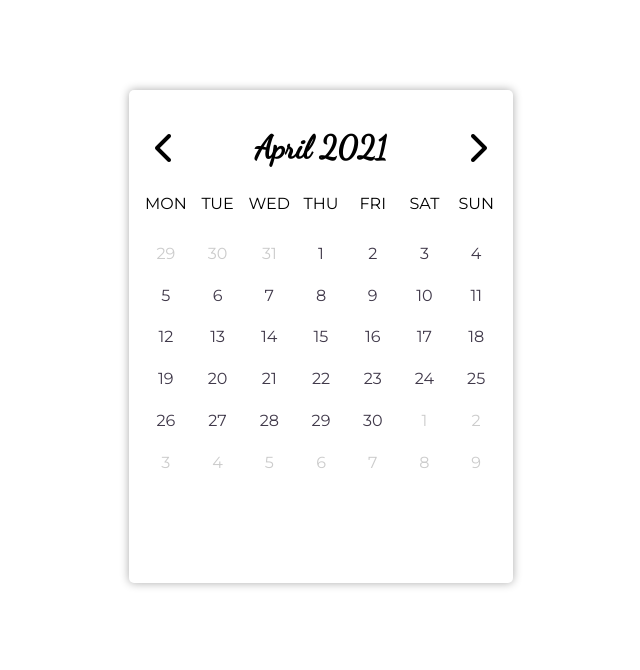
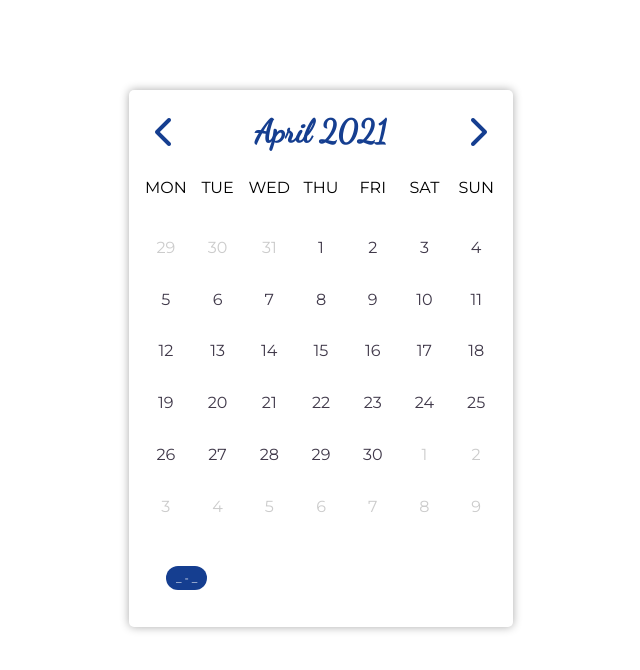
Before and after one commit to OnufreiArtem/custom-react-calendar, a React (Create React App) app: page / in a window 1280 px wide. Shown: the top 670 px of the page, without its empty margins (319-959 px from the left). Built offline with nearby package versions, Linux system fonts and the light colour scheme.

Commit message:
Added styles

```diff
--- a/src/components/App.js
+++ b/src/components/App.js
@@ -13,29 +13,9 @@ function App() {
     align-items: center;
   `;
 
-  const PopupButton = styled.button`
-    border-radius: 5px;
-    background-color: #7eca9c;
-    border: none;
-    box-shadow: 0 0 8px #0004;
-    transition: 0.3s all;
-    font-size: 1.2rem;
-    color: #40394a;
-    padding: 0.5rem;
-    margin: 1rem;
-
-    &:hover {
-      background-color: #ccffbd;
-    }
-
-    &:focus {
-      outline: none;
-    }
-  `;
-
   return (
     <AppContainer>
-      <Calendar id="calendar1" shown={true} type="multiRange" date={new Date()}/>
+      <Calendar id="calendar1" shown={true} type="range" date={new Date()}/>
 
     </AppContainer>
   );
--- a/src/components/Calendar/Calendar.jsx
+++ b/src/components/Calendar/Calendar.jsx
@@ -39,7 +39,7 @@ function Calendar({ date, type }) {
 
     const CalendarContainer = styled.div`
         box-shadow: 0 0 10px #0005;
-        padding: 2rem 1rem;
+        padding: 1rem 1rem;
         border-radius: 5px;
     `;
 
@@ -48,6 +48,7 @@ function Calendar({ date, type }) {
         justify-content: space-between;
         align-items: center;
         margin-bottom: 20px;
+        color: #153e90;
     `;
 
     const CalendarTitle = styled.span`
@@ -62,6 +63,7 @@ function Calendar({ date, type }) {
         display: flex;
         justify-content: center;
         align-items: center;
+        color: #153e90;
         transition: 0.3s all;
 
         &:hover {
@@ -73,6 +75,7 @@ function Calendar({ date, type }) {
         display: grid;
         grid-template-columns: repeat(7, 1fr);
         grid-column-gap: 10px;
+        grid-row-gap: 10px;
         text-align: center;
     `;
 
@@ -80,7 +83,8 @@ function Calendar({ date, type }) {
         display: inline-block;
         margin: 5px;
         border-radius: 999px;
-        background-color: #ccc;
+        background-color: #153e90;
+        color: #fff;
         font-size: 0.7rem;
         padding: 5px 10px;
         transition: .3s all;
@@ -95,9 +99,6 @@ function Calendar({ date, type }) {
     const SelectionControl = styled.div`
         padding: 1rem;
     `;
-
-    const CalendarFooter = styled.div``;
-
     const getAllDates = (date) => {
         let mDate = new Date(date.getTime());
         mDate.setDate(0);
@@ -274,8 +275,6 @@ function Calendar({ date, type }) {
                 }
 
             </SelectionControl>
-            <Divider />
-            <CalendarFooter></CalendarFooter>
         </CalendarContainer>
     );
 }
--- a/src/components/Calendar/StyledCells.jsx
+++ b/src/components/Calendar/StyledCells.jsx
@@ -19,10 +19,9 @@ export const BasicCell = styled.span`
     justify-content: center;
     align-items: center;
     aspect-ratio: 1/1;
-    padding: 5px;
+    padding: px;
     font-size: 1rem;
     transition: 0.3s all;
-    border-radius: 999px;
     color: #40394a;
     background-color: transparent;
     user-select: none;
@@ -40,40 +39,28 @@ export const OutCell = styled(BasicCell)`
     color: #ccc;
 `;
 
-/*
-    position: relative;
-
-    &::before {
-        content: '';
-        display: block;
-        width: 8px;
-        height: 4px;
-        position: absolute;
-        border-radius: 999px;
-        top: 80%;
-        left: 50%;
-        transform: translateX(-50%);
-        background-color: #a3bad9;
-        animation: ${popup} .15s linear;
-    }
-*/
-
 export const RangeInCell = styled(InCell)`
-
-    color: blue;
-
+    color: #0e49b5;
+    background-color: #0e49b555;
+    font-weight: bold;
+    border-radius: 999px;
+    animation: ${popup} .15s linear;
 `
 
 export const RangeOutCell = styled(OutCell)`
-    background-color: #a3bad6;
+    color: #fff;
+    background-color: #0e49b522;
+    border-radius: 999px;
+    animation: ${popup} .15s linear;
 `
 
 export const SelectedInCell = styled(InCell)`
-    color: red;
+    color: #fff;
+    background-color: #153e90;
     box-shadow: 0 0 5px #0005;
     animation: ${popup} .15s linear;
 `
 
 export const SelectedOutCell = styled(OutCell)`
-    background-color: #ccc3
+    background-color: #153e90AA
 `
```
